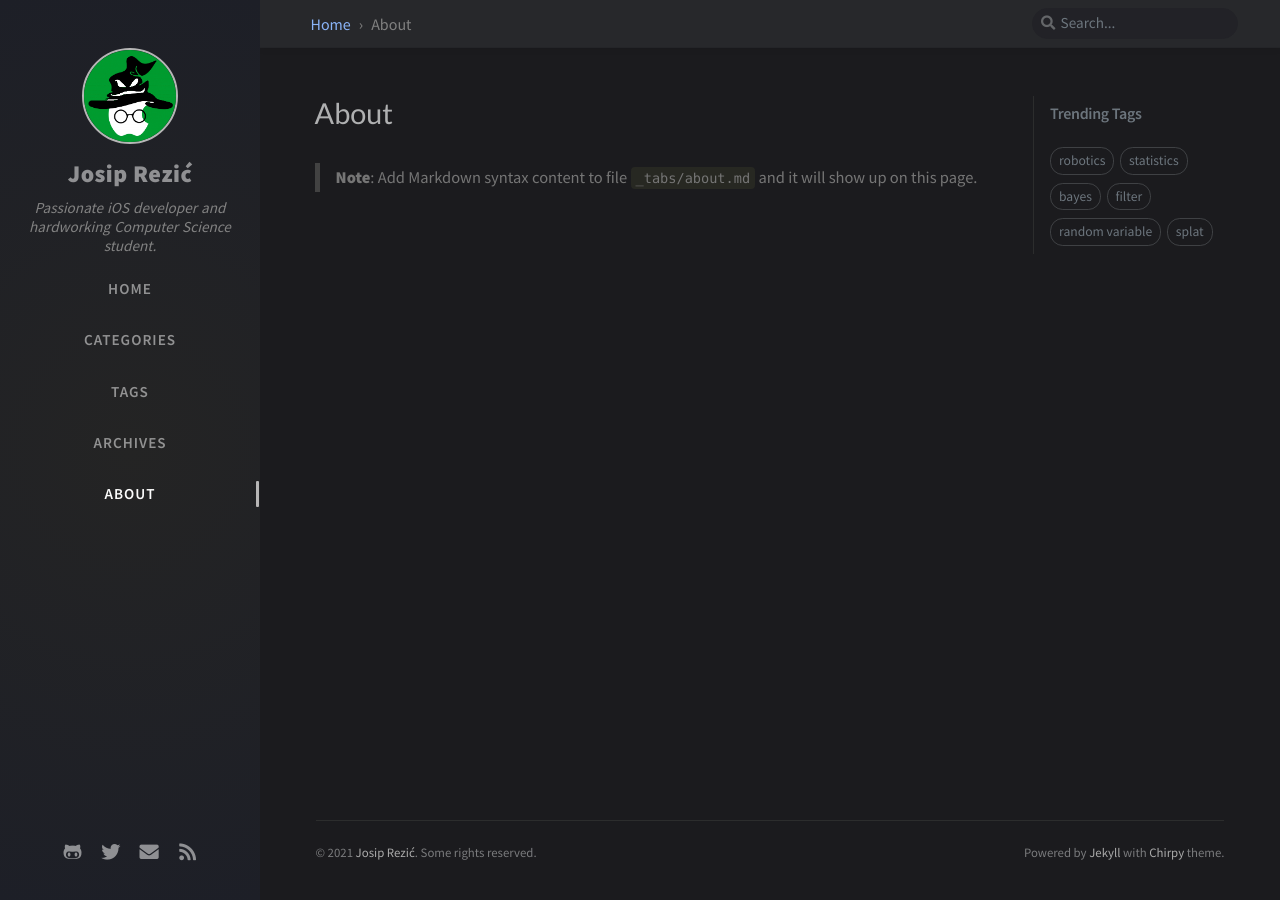
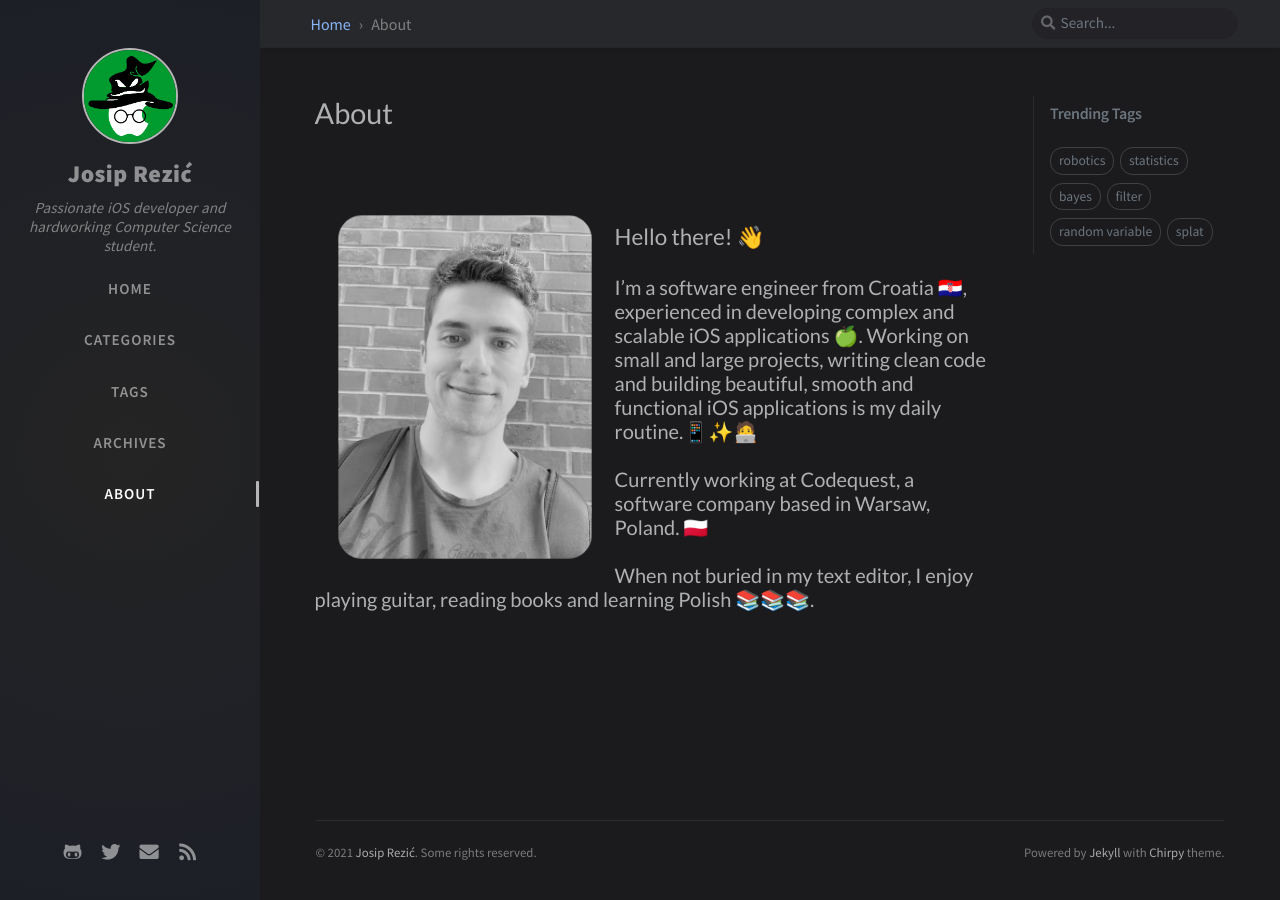
Before and after one commit to josiprezic/josiprezic.github.io, a Jekyll site: the page built from _tabs/about.md, in a window 1280 px wide. Built offline with Jekyll 4.4.1, drawn with Linux system fonts in a browser that asks for light colours; nearby versions of some CDN libraries; comment, search, counter and statistics services are not loaded.

Commit message:
Update About page content

```diff
--- a/_tabs/about.md
+++ b/_tabs/about.md
@@ -3,12 +3,14 @@ title: About
 icon: fas fa-info
 order: 4
 
-# The About page
-# v2.0
-# https://github.com/cotes2020/jekyll-theme-chirpy
-# © 2017-2019 Cotes Chung
-# MIT License
+# The About page**
 ---
+<br>
+<img src="../../assets/img/sample/me.png" width="300" align="left"/>
+## Hello there! 👋
 
+### I'm a software engineer from Croatia 🇭🇷, experienced in developing complex and scalable iOS applications 🍏. Working on small and large projects, writing clean code and building beautiful, smooth and functional iOS applications is my daily routine.📱✨🧑‍💻
 
-> **Note**: Add Markdown syntax content to file `_tabs/about.md` and it will show up on this page.
+### Currently working at Codequest, a software company based in Warsaw, Poland. 🇵🇱
+
+### When not buried in my text editor, I enjoy playing guitar, reading books and learning Polish 📚📚📚.
```
Also changed, not shown: assets/img/sample/me.png (added).
